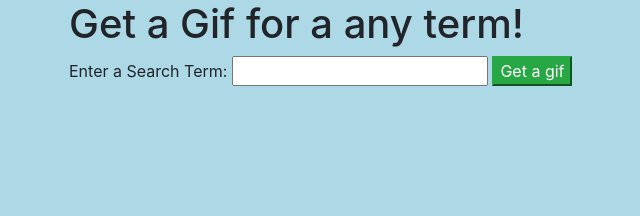
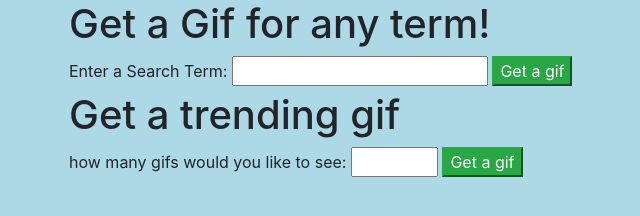
Before and after one commit to Pugsly99/gif, a website built with webpack: page src/index.html in a window 1280 px wide. Shown: the whole page, without its empty margins (16-656 px from the left). Built offline with nearby package versions, Linux system fonts and the light colour scheme.

Commit message:
the start of a trending output
Co-authored-by: Tyler Sinks <tyler.sinks@gmail.com>

```diff
--- a/src/index.html
+++ b/src/index.html
@@ -1,16 +1,24 @@
 <html lang="en-US">
 <head>
-  <title>Weather</title>
+  <title>GIF Finder</title>
 </head>
 <body>
   <div class="container">
-    <h1>Get a Gif for a any term!</h1>
+    <h1>Get a Gif for any term!</h1>
     <label for="giphy">Enter a Search Term:</label>
     <input id="giphy" type="text">
     <button class="btn-success" id="giphy-search">Get a gif</button>
     <div class="weather-description"></div>
     <div class="show-gif"></div>
     <div class="show-errors"></div>
+
+    <h1>Get a trending gif</h1>
+    <label for="limit">how many gifs would you like to see:</label>
+    <input id="limit" type="number" min="1" max="30">
+    <button class="btn-success" id="trending">Get a gif</button>
+    <div class="weather-description"></div>
+    <div class="show-gif"></div>
+    <div class="show-errors"></div>
   </div>
 </body>
 </html>
```
